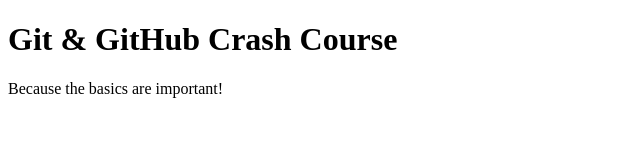
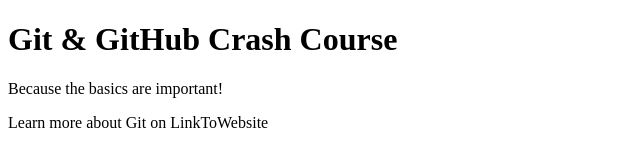
Before and after one commit to harzmann/github-crash-course, a plain HTML site: page index.html in a window 1280 px wide. Shown: the whole page, without its empty margins (0-640 px from the left). Drawn offline with Linux system fonts and the light colour scheme.

Commit message:
added p line

```diff
--- a/index.html
+++ b/index.html
@@ -9,5 +9,6 @@
   <body>
     <h1>Git & GitHub Crash Course</h1>
     <p>Because the basics are important!</p>
+    <p>Learn more about Git on LinkToWebsite</p>
   </body>
 </html>
```
